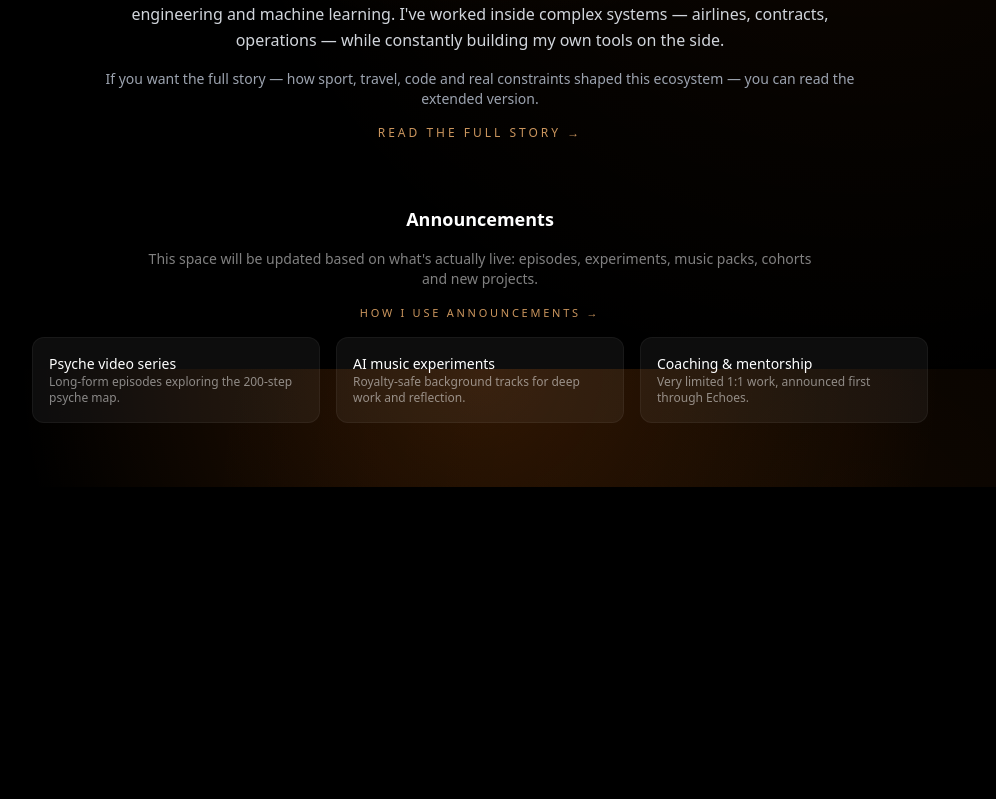
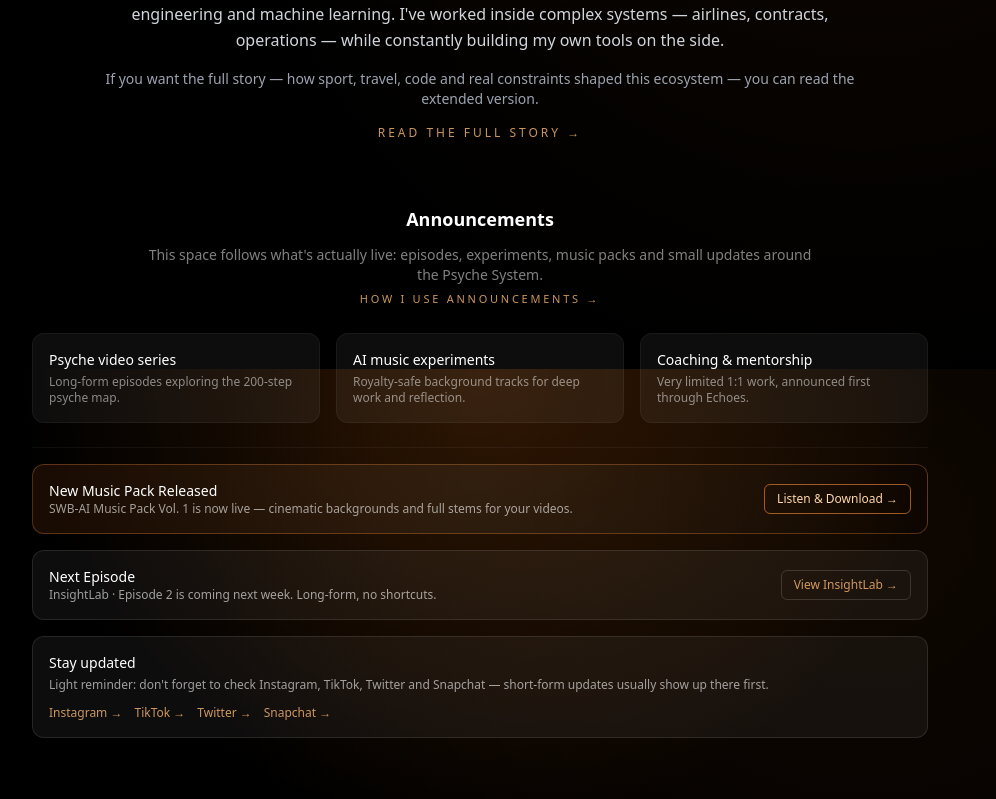
Before and after one commit to ahmetkrk/psyche-management, a Next.js app: page / in a window 1280 px wide. Shown: the part 431-1230 px from the top of the page, without its empty margins (160-1156 px from the left). Before the commit the page ends 918 px from the top, so only its background shows below. Built offline with nearby package versions, Linux system fonts and the light colour scheme; no server answers.

Commit message:
Update page.tsx

```diff
--- a/app/page.tsx
+++ b/app/page.tsx
@@ -38,14 +38,14 @@ export default function Page() {
       <section className="space-y-4" data-analytics-id="iam_about">
         <h2 className="text-2xl md:text-3xl font-bold text-white">Who am I?</h2>
         <p className="text-gray-300 leading-relaxed max-w-3xl mx-auto">
-          I&apos;m the creator of SWB-AI. My path moves across law, industrial engineering,
-          aviation, prompt engineering and machine learning. I&apos;ve worked inside complex
-          systems — airlines, contracts, operations — while constantly building my own tools
-          on the side.
+          I&apos;m the creator of SWB-AI. My path moves across law, industrial
+          engineering, aviation, prompt engineering and machine learning.
+          I&apos;ve worked inside complex systems — airlines, contracts,
+          operations — while constantly building my own tools on the side.
         </p>
         <p className="text-gray-400 text-sm max-w-3xl mx-auto">
-          If you want the full story — how sport, travel, code and real constraints shaped this
-          ecosystem — you can read the extended version.
+          If you want the full story — how sport, travel, code and real
+          constraints shaped this ecosystem — you can read the extended version.
         </p>
         <div className="flex justify-center">
           <Link
@@ -57,17 +57,17 @@ export default function Page() {
         </div>
       </section>
 
-      {/* ANNOUNCEMENTS */}
+      {/* ANNOUNCEMENTS + NEW RELEASES */}
       <section
-        className="space-y-4"
+        className="space-y-6 text-left"
         data-analytics-id="iam_announcements"
       >
-        <h2 className="text-lg font-semibold text-white">Announcements</h2>
-        <p className="text-white/50 text-sm max-w-2xl mx-auto">
-          This space will be updated based on what&apos;s actually live:
-          episodes, experiments, music packs, cohorts and new projects.
-        </p>
-        <div className="flex justify-center">
+        <div className="text-center space-y-3">
+          <h2 className="text-lg font-semibold text-white">Announcements</h2>
+          <p className="text-white/50 text-sm max-w-2xl mx-auto">
+            This space follows what&apos;s actually live: episodes, experiments,
+            music packs and small updates around the Psyche System.
+          </p>
           <Link
             href="/iam/announcements"
             className="text-[11px] uppercase tracking-[0.25em] text-orange-300/80 hover:text-orange-200"
@@ -76,12 +76,13 @@ export default function Page() {
           </Link>
         </div>
 
-        <div className="grid md:grid-cols-3 gap-4 max-w-4xl mx-auto text-left">
+        {/* Core announcement cards */}
+        <div className="grid md:grid-cols-3 gap-4 max-w-4xl mx-auto">
           <div className="bg-white/5 border border-white/5 rounded-xl p-4">
             <h3 className="text-sm font-medium text-white">
               Psyche video series
             </h3>
-            <p className="text-xs text-white/50">
+            <p className="text-xs text-white/50 mt-1">
               Long-form episodes exploring the 200-step psyche map.
             </p>
           </div>
@@ -89,7 +90,7 @@ export default function Page() {
             <h3 className="text-sm font-medium text-white">
               AI music experiments
             </h3>
-            <p className="text-xs text-white/50">
+            <p className="text-xs text-white/50 mt-1">
               Royalty-safe background tracks for deep work and reflection.
             </p>
           </div>
@@ -97,9 +98,88 @@ export default function Page() {
             <h3 className="text-sm font-medium text-white">
               Coaching & mentorship
             </h3>
-            <p className="text-xs text-white/50">
+            <p className="text-xs text-white/50 mt-1">
               Very limited 1:1 work, announced first through Echoes.
             </p>
+          </div>
+        </div>
+
+        {/* New releases / upcoming / socials */}
+        <div className="space-y-4 max-w-4xl mx-auto pt-4 border-t border-white/5">
+          {/* Latest Music Release */}
+          <div className="bg-gradient-to-r from-orange-500/10 via-white/5 to-transparent border border-orange-400/30 rounded-xl p-4 flex flex-col md:flex-row md:items-center md:justify-between gap-3">
+            <div>
+              <p className="text-sm font-medium text-white">
+                New Music Pack Released
+              </p>
+              <p className="text-xs text-white/60">
+                SWB-AI Music Pack Vol. 1 is now live — cinematic backgrounds
+                and full stems for your videos.
+              </p>
+            </div>
+            <Link
+              href="/studio/track/vol1"
+              className="text-xs px-3 py-1.5 rounded-md border border-orange-400/60 text-orange-200 hover:bg-orange-500/20 transition"
+            >
+              Listen & Download →
+            </Link>
+          </div>
+
+          {/* Next Video */}
+          <div className="bg-white/5 border border-white/10 rounded-xl p-4 flex flex-col md:flex-row md:items-center md:justify-between gap-3">
+            <div>
+              <p className="text-sm font-medium text-white">Next Episode</p>
+              <p className="text-xs text-white/60">
+                InsightLab · Episode 2 is coming next week. Long-form, no
+                shortcuts.
+              </p>
+            </div>
+            <Link
+              href="/insightlab"
+              className="text-xs px-3 py-1.5 rounded-md border border-white/15 text-orange-300/80 hover:bg-white/10 transition"
+            >
+              View InsightLab →
+            </Link>
+          </div>
+
+          {/* Social Reminder */}
+          <div className="bg-white/5 border border-white/10 rounded-xl p-4">
+            <p className="text-sm font-medium text-white mb-1">Stay updated</p>
+            <p className="text-xs text-white/60 mb-3">
+              Light reminder: don&apos;t forget to check Instagram, TikTok,
+              Twitter and Snapchat — short-form updates usually show up there
+              first.
+            </p>
+            <div className="flex flex-wrap gap-3 text-xs">
+              <Link
+                href="https://instagram.com"
+                target="_blank"
+                className="text-orange-300/80 hover:text-orange-200"
+              >
+                Instagram →
+              </Link>
+              <Link
+                href="https://tiktok.com"
+                target="_blank"
+                className="text-orange-300/80 hover:text-orange-200"
+              >
+                TikTok →
+              </Link>
+              <Link
+                href="https://twitter.com"
+                target="_blank"
+                className="text-orange-300/80 hover:text-orange-200"
+              >
+                Twitter →
+              </Link>
+              <Link
+                href="https://snapchat.com"
+                target="_blank"
+                className="text-orange-300/80 hover:text-orange-200"
+              >
+                Snapchat →
+              </Link>
+            </div>
           </div>
         </div>
       </section>
```
